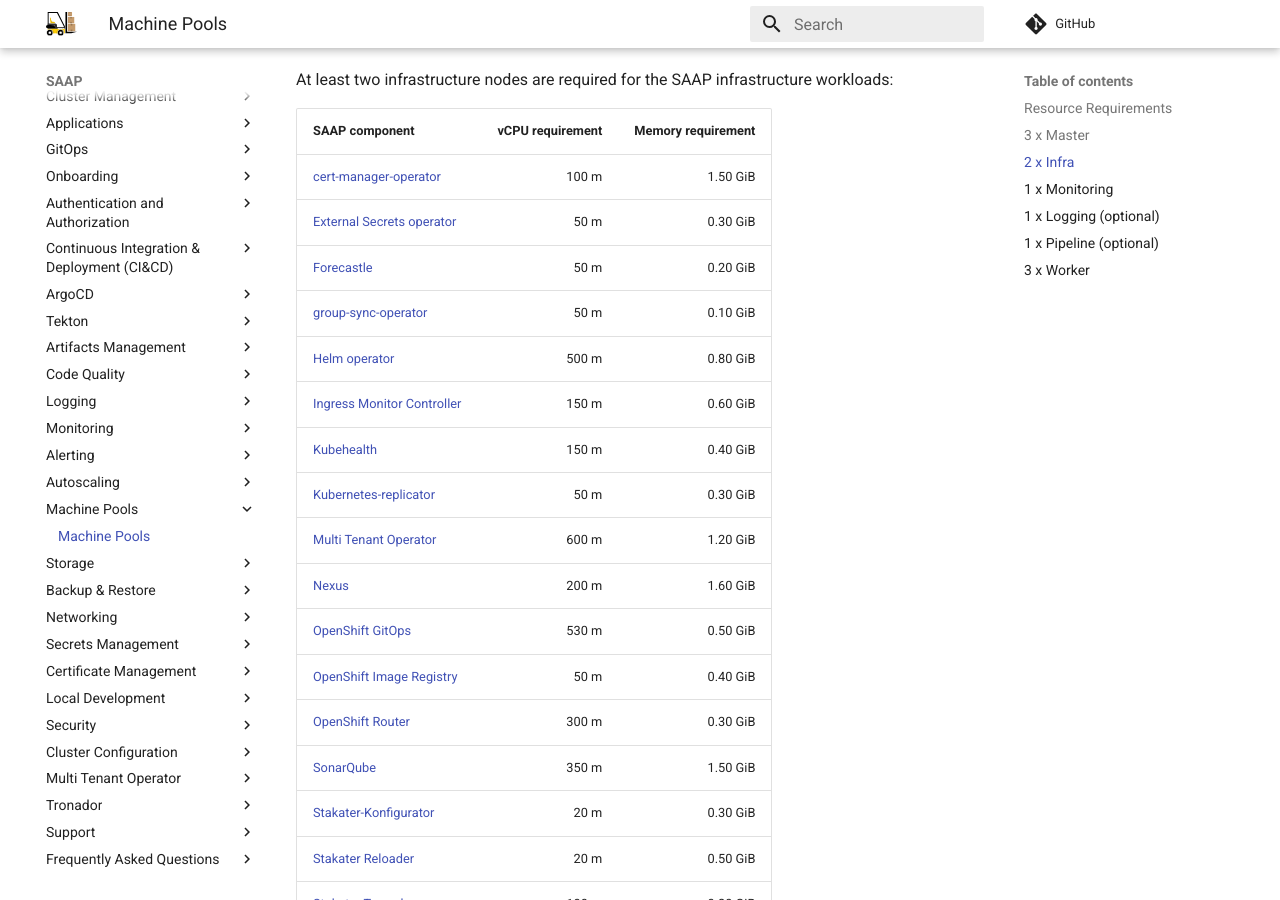
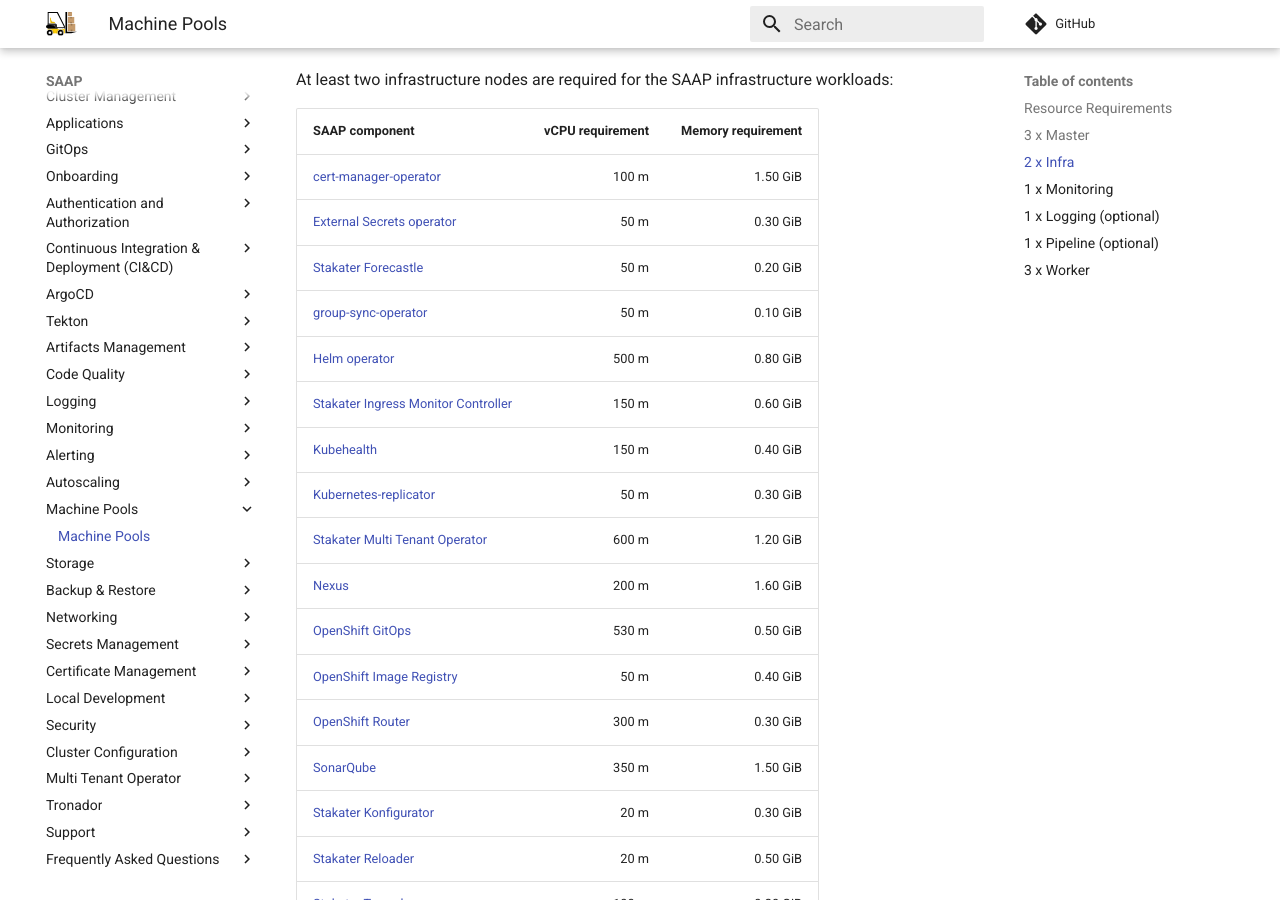
Before and after one commit to stakater/stakater-docs, an MkDocs documentation site: the page built from docs/content/sre/machinepools/machinepools.md, in a window 1280 px wide and 900 px high, scrolled down 1324 px. Built offline with MkDocs 1.6.1 and Material for MkDocs 9.7.7, drawn with Linux system fonts in a browser that asks for light colours; comment, search, counter and statistics services are not loaded.

Commit message:
fix links

```diff
--- a/docs/content/sre/machinepools/machinepools.md
+++ b/docs/content/sre/machinepools/machinepools.md
@@ -35,19 +35,19 @@ At least two infrastructure nodes are required for the SAAP infrastructure workl
 |---|---:|---:|
 | [cert-manager-operator](https://github.com/openshift/cert-manager-operator)  | 100 m  | 1.50 GiB  |
 | [External Secrets operator](https://github.com/external-secrets/external-secrets) | 50 m  | 0.30 GiB  |
-| [Forecastle](https://github.com/stakater/Forecastle)  | 50 m  | 0.20 GiB  |
+| [Stakater Forecastle](https://github.com/stakater/Forecastle)  | 50 m  | 0.20 GiB  |
 | [group-sync-operator](https://github.com/redhat-cop/group-sync-operator)  | 50 m  | 0.10 GiB  |
 | [Helm operator](https://github.com/fluxcd/helm-operator) | 500 m  | 0.80 GiB  |
-| [Ingress Monitor Controller](https://github.com/stakater/IngressMonitorController)  | 150 m  | 0.60 GiB  |
+| [Stakater Ingress Monitor Controller](https://github.com/stakater/IngressMonitorController)  | 150 m  | 0.60 GiB  |
 | [Kubehealth](https://github.com/arehmandev/kubehealth) | 150 m  | 0.40 GiB  |
 | [Kubernetes-replicator](https://github.com/mittwald/kubernetes-replicator) | 50 m  | 0.30 GiB  |
-| [Multi Tenant Operator](../multi-tenant-operator/overview.md)  | 600 m  | 1.20 GiB  |
+| [Stakater Multi Tenant Operator](../multi-tenant-operator/overview.md)  | 600 m  | 1.20 GiB  |
 | [Nexus](https://github.com/sonatype/nexus-public)  | 200 m  | 1.60 GiB  |
 | [OpenShift GitOps](https://docs.openshift.com/container-platform/4.7/cicd/gitops/understanding-openshift-gitops.html)  | 530 m  | 0.50 GiB  |
 | [OpenShift Image Registry](https://github.com/openshift/image-registry) | 50 m  | 0.40 GiB  |
 | [OpenShift Router](https://docs.openshift.com/container-platform/4.11/networking/ingress-operator.html)  | 300 m  |  0.30 GiB  |
 | [SonarQube](https://github.com/SonarSource/sonarqube)  | 350 m  | 1.50 GiB  |
-| [Stakater-Konfigurator](https://github.com/stakater/Konfigurator) | 20 m  | 0.30 GiB  |
+| [Stakater Konfigurator](https://github.com/stakater/Konfigurator) | 20 m  | 0.30 GiB  |
 | [Stakater Reloader](https://github.com/stakater/Reloader) | 20 m  | 0.50 GiB  |
 | [Stakater Tronador](https://docs.stakater.com/content/sre/tronador/overview.html)  | 100 m  | 0.20 GiB  |
 | [Vault](https://github.com/hashicorp/vault)  | 255 m  | 0.36 GiB  |
```
